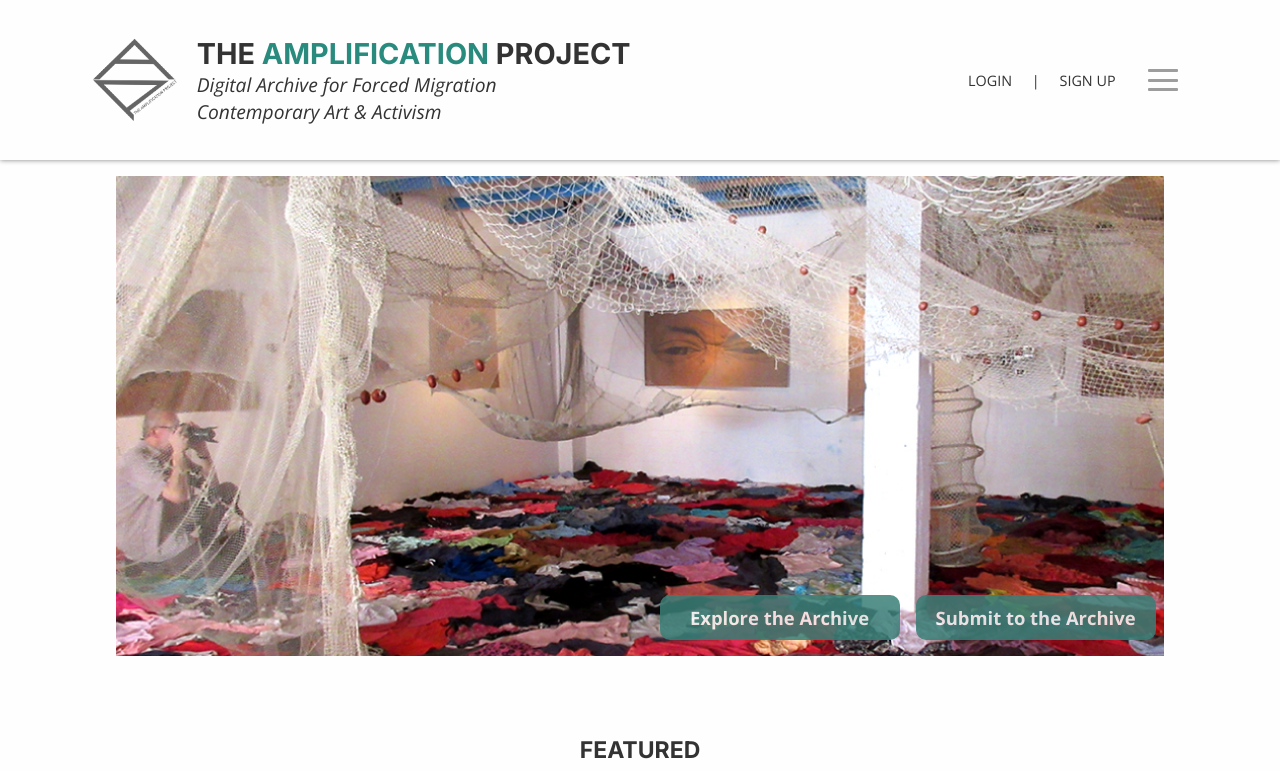
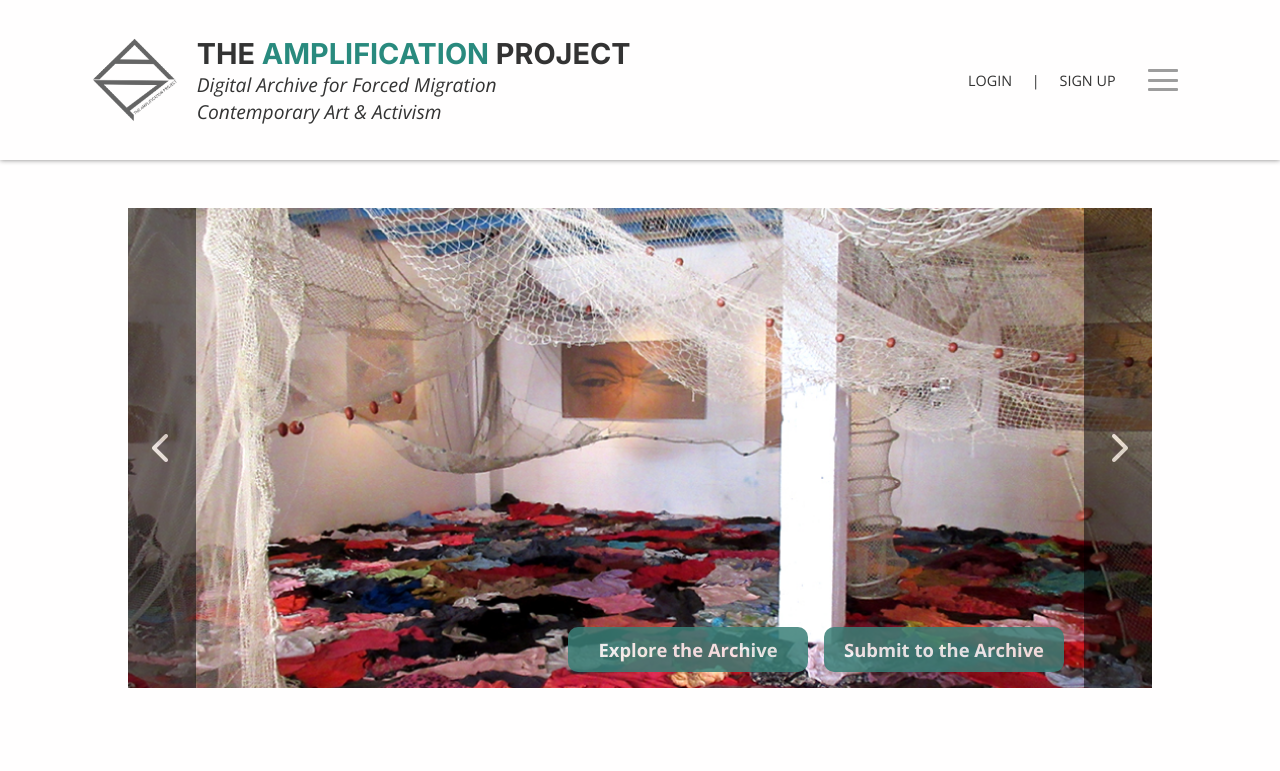
Before and after one commit to czhangy/TheAmplificationProject, a Vue app: page / in a window 1280 px wide. Shown: the top 771 px of the page. Built offline with nearby package versions, Linux system fonts and the light colour scheme.

Commit message:
Home carousel

```diff
--- a/src/App.vue
+++ b/src/App.vue
@@ -29,6 +29,7 @@ export default {
   height: 100vh;
   width: 100vw;
   position: relative;
+  overflow-x: hidden;
 }
 
 * {
--- a/src/views/Home.vue
+++ b/src/views/Home.vue
@@ -1,6 +1,16 @@
 <template>
   <div class="home">
     <div class="home-carousel">
+      <div class="home-carousel-slides">
+        <img src="@/assets/img/Home/home1.png" />
+        <img src="@/assets/img/Home/home7.png" />
+      </div>
+      <div class="home-carousel-nav" :style="{ left: '0' }">
+        <i class="fas fa-chevron-left" @click="handleIndex(-1)"></i>
+      </div>
+      <div class="home-carousel-nav" :style="{ right: '0' }">
+        <i class="fas fa-chevron-right" @click="handleIndex(1)"></i>
+      </div>
       <div class="home-archive-buttons">
         <router-link to="/explore" class="home-archive-button">
           Explore the Archive
@@ -59,36 +69,100 @@ export default {
   components: {
     HoverPanel,
   },
+  data() {
+    return {
+      index: 0,
+    };
+  },
+  mounted() {
+    window.addEventListener("resize", this.handleSlides);
+  },
+  methods: {
+    handleIndex(inc) {
+      // Edge cases
+      if (inc != 1 && inc != -1)
+        console.log("changeSlides() in Home.vue is being used incorrectly");
+      // Left bound
+      else if (inc == -1 && !this.index) return;
+      else if (inc == 1 && this.index == 1) return;
+      this.index += inc;
+      this.handleSlides();
+    },
+    handleSlides() {
+      document.getElementsByClassName(
+        "home-carousel-slides"
+      )[0].style.marginLeft = -this.index * 0.8 * window.innerWidth + "px";
+    },
+  },
 };
 </script>
 
 <style scoped lang="scss">
 .home {
-  // Sizing
-  width: 100%;
-  padding: 0 calc(clamp(2rem, -0.4rem + 9.6vw, 8rem));
   // Flexbox for alignment
   display: flex;
   flex-direction: column;
   align-items: center;
 
   .home-carousel {
-    background-image: url("../assets/img/Home/home1.png");
-    background-repeat: none;
-    background-size: cover;
     // Sizing
-    width: calc(min(100%, 1400px));
+    width: 80%;
     height: 30rem;
-    // Positioning
+    // Positioning for nav buttons
     position: relative;
     // Spacing
-    margin: 1rem 0;
+    margin-top: 3rem;
+    margin-bottom: 1rem;
+    // Hide excess slides
+    overflow-x: hidden;
+
+    .home-carousel-slides {
+      // Sizing
+      width: 100%;
+      height: 100%;
+      // Flexbox for layout
+      display: flex;
+      // Transition slides
+      transition: margin-left 0.5s ease;
+
+      img {
+        // Preserve aspect ratio
+        object-fit: cover;
+        // Force cover
+        min-width: 100%;
+      }
+    }
+
+    .home-carousel-nav {
+      // Positioning for overlay
+      position: absolute;
+      top: 0;
+      // Sizing
+      height: 100%;
+      // Style background
+      background: black;
+      opacity: 0.5;
+      // Inner spacing
+      padding: 0 1.5rem;
+      // Flexbox for centering
+      display: flex;
+      align-items: center;
+
+      .fas {
+        // Icon styling
+        color: white;
+        font-size: 2rem;
+        // Clickable
+        cursor: pointer;
+      }
+    }
 
     .home-archive-buttons {
       // Sizing
       width: 100%;
       // Positioning for overlay
       position: absolute;
+      right: 5rem;
       bottom: 0;
       // Flexbox for layout
       display: flex;
@@ -99,13 +173,13 @@ export default {
         // Button styling
         background: $accent-dark-teal;
         opacity: 0.85;
-        padding: 0.625rem 0;
+        padding: 0.625rem 0.2rem;
         border-radius: 10px;
         width: 15rem;
         // Typography
         font-family: $alt-font;
         font-weight: $bold;
-        font-size: calc(clamp(0.8rem, 0.640rem + 0.640vw, 1.2rem));
+        font-size: calc(clamp(0.8rem, 0.64rem + 0.64vw, 1.2rem));
         color: white;
         text-align: center;
         // Remove effects of router link
@@ -260,6 +334,17 @@ export default {
 // Mobile layout
 @media screen and (max-width: 900px) {
   .home {
+    .home-carousel {
+      .home-archive-buttons {
+        flex-direction: column;
+        left: 50%;
+        margin-left: -50%;
+
+        .home-archive-button {
+          width: 8rem;
+        }
+      }
+    }
     .home-featured {
       .home-featured-content {
         display: flex;
```
